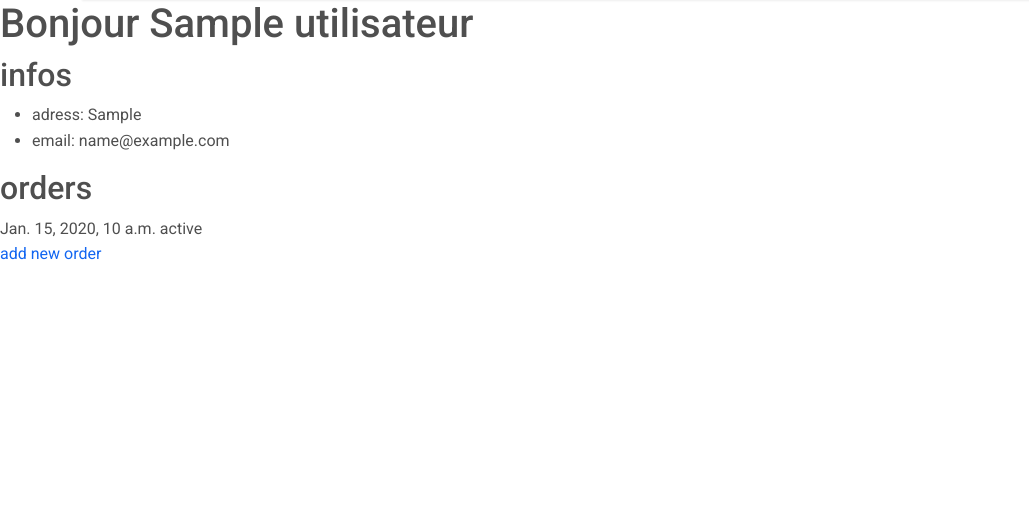
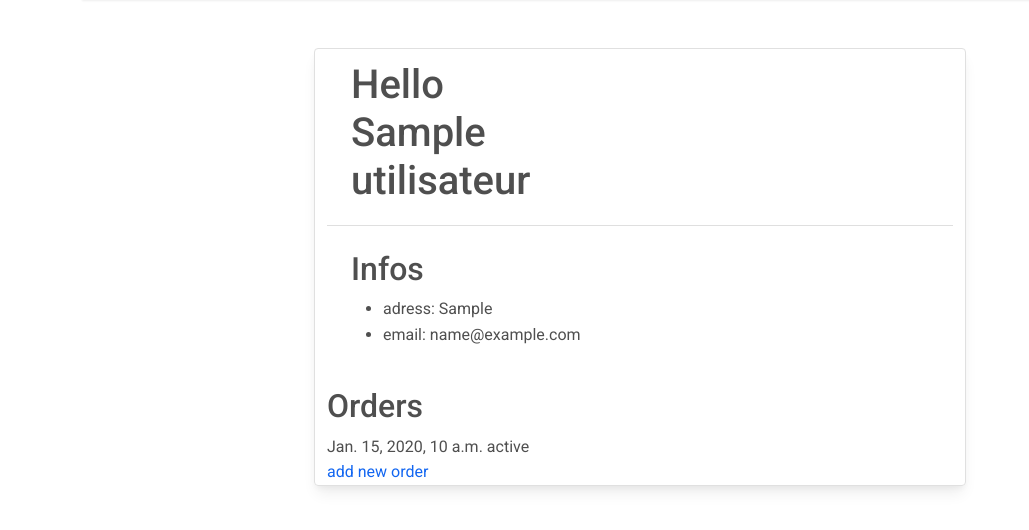
Before and after one commit to spolovynko/Challenge-Belgian-Floods, a Django app: page /app/NeedHelp/ in a window 1280 px wide. Shown: the part 59-589 px from the top of the page, without its empty margins (0-1029 px from the left). Run offline with Django 3.2, Linux system fonts and the light colour scheme; tables that the repository leaves empty hold one stand-in row (values such as "Sample post"); some libraries are stand-ins or nearby versions.

Commit message:
add need-help

```diff
--- a/mysite/app/template/need_help.html
+++ b/mysite/app/template/need_help.html
@@ -1,19 +1,27 @@
 {%extends 'base.html'%}
 {% block content%}
+<div class="row d-flex justify-content-center mt-4">
+    <div class="'card w-50 border shadow-4 rounded mb-3 mt-4 ">
+        <div class="card-header">
+            <div class="col-md-2">
                 <h1>
-    Bonjour {{utilisateur.name}}
+                    Hello {{utilisateur.name}}
                 </h1>
-
+            </div>
+        </div>
+        <div class="card-body">
             <div class="user_infos">
-    <h2>infos</h2>
+                <h2>Infos</h2>
                 <ul>
                     <li>adress: {{utilisateur.adresse}}</li>
                     <li>email: {{utilisateur.email}}</li>
                 </ul>
             </div>
+        </div>
+
 
         <div class="user_list_shipping">
-    <h2>orders</h2>
+            <h2>Orders</h2>
                 {%for ship in list_shipping%}
 
                 <div>
@@ -25,5 +33,11 @@
                 <a  href= "{{form}}">add new order</a>
 
         </div>
+        </div>
+
+</div>
+
+
+
 
 {% endblock %}
```
Lines whose indentation alone changed are shown as unchanged.
